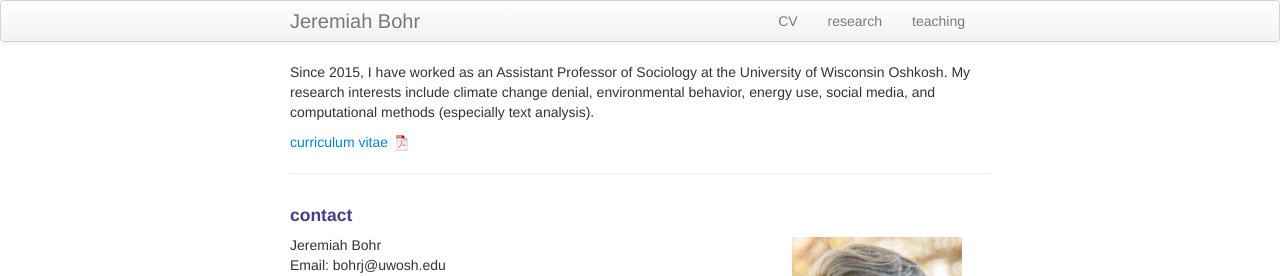
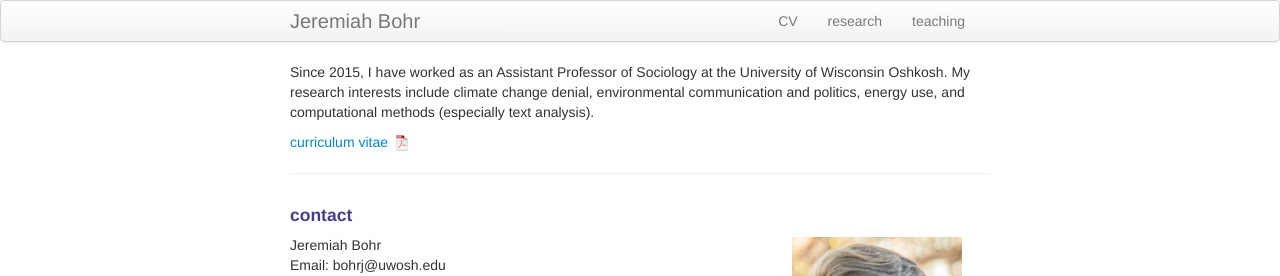
Before and after one commit to jeremiahbohr/jeremiahbohr.github.io, a Jekyll site: the page built from index.md, in a window 1280 px wide. Shown: the top 276 px of the page. Built offline with Jekyll 4.4.1, drawn with Linux system fonts in a browser that asks for light colours.

Commit message:
update my website

```diff
--- a/index.md
+++ b/index.md
@@ -4,7 +4,7 @@ title: Jeremiah Bohr
 description: Jeremiah Bohr is an Assistant Professor of Sociology at the University of Wisconsin Oshkosh.
 keywords: Jeremiah, Bohr, sociology, environmental, climate, denial, energy, computational
 ---
-Since 2015, I have worked as an Assistant Professor of Sociology at the University of Wisconsin Oshkosh. My research interests include climate change denial, environmental behavior, energy use, social media, and computational methods (especially text analysis).
+Since 2015, I have worked as an Assistant Professor of Sociology at the University of Wisconsin Oshkosh. My research interests include climate change denial, environmental communication and politics, energy use, and computational methods (especially text analysis).
 
 [curriculum vitae ![CV as pdf]({{ BASE_PATH }}/pages/icons16/pdf-icon.png)]({{ BASE_PATH }}/assets/CV.pdf)<br/>
 
```
